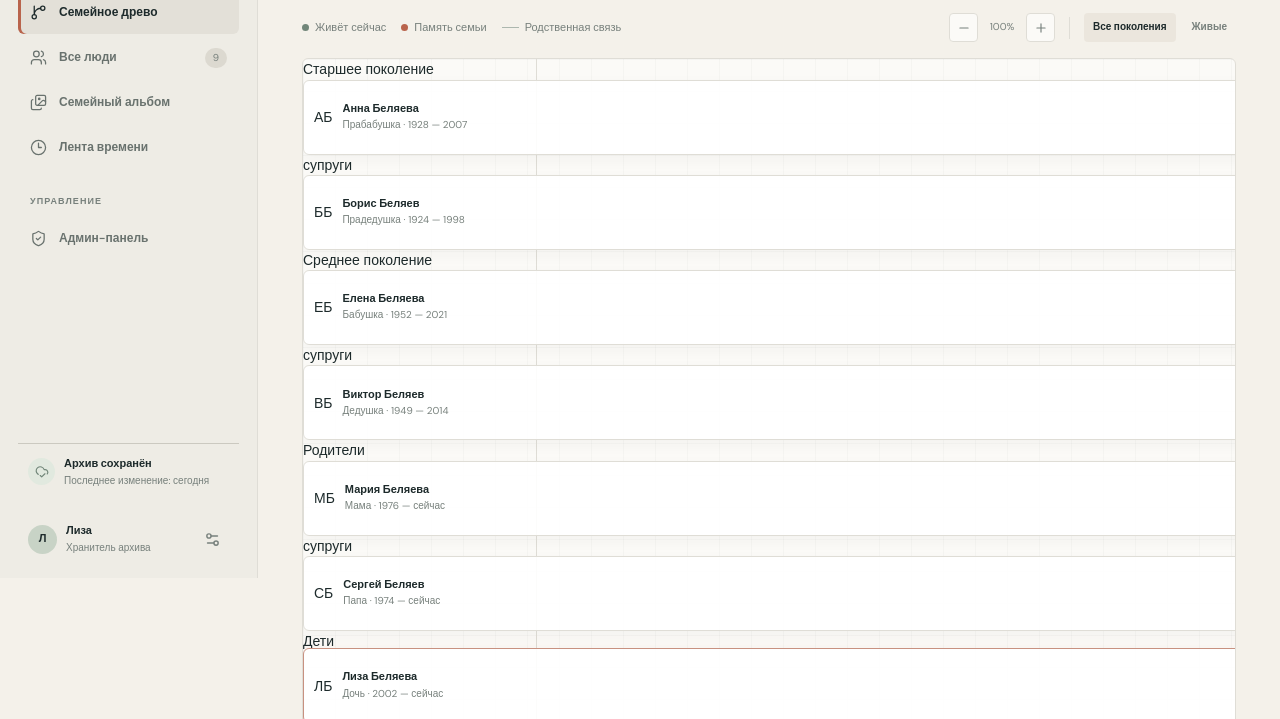
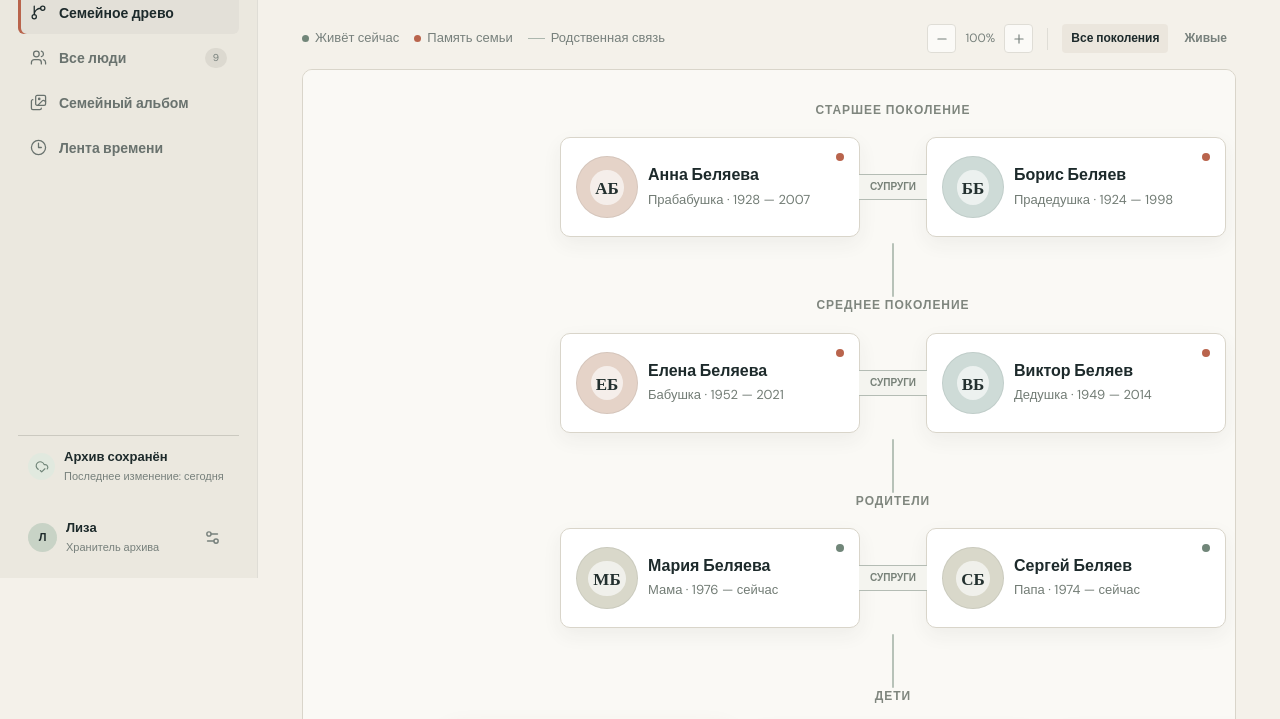
Before and after one commit to Gu-Master/Gu-Master.github.io, a plain HTML site: page index.html in a window 1280 px wide. Shown: the part 222-941 px from the top of the page. Drawn offline with nearby package versions, Linux system fonts and the light colour scheme.

Commit message:
Refresh family archive interface: styles.css

```diff
--- a/styles.css
+++ b/styles.css
@@ -2161,3 +2161,339 @@ kbd {
     padding-left: 22px;
   }
 }
+
+/* Public archive refresh: larger type, quieter surfaces, and a relationship tree
+   whose connectors live between generations instead of floating beside cards. */
+.admin-only,
+body:not(.admin-route) #view-admin {
+  display: none !important;
+}
+
+body.admin-route #view-tree,
+body.admin-route #view-people,
+body.admin-route #view-album,
+body.admin-route #view-timeline {
+  display: none !important;
+}
+
+body.admin-route #view-admin {
+  display: block !important;
+}
+
+body {
+  font-size: 15px;
+}
+
+.sidebar {
+  background: #ebe8df;
+}
+
+.nav-item span {
+  font-size: 14px;
+}
+
+.family-switcher-copy strong,
+.sidebar-user strong,
+.archive-health strong {
+  font-size: 13px;
+}
+
+.family-switcher-copy span,
+.sidebar-user span,
+.archive-health span {
+  font-size: 11px;
+}
+
+.search-box input,
+.filter-search input,
+.button {
+  font-size: 14px;
+}
+
+.page-heading h2 {
+  font-size: clamp(36px, 4vw, 52px);
+}
+
+.heading-copy {
+  font-size: 15px;
+}
+
+.tree-legend {
+  font-size: 13px;
+}
+
+.tree-filter,
+#zoom-label {
+  font-size: 12px;
+}
+
+.tree-canvas {
+  min-height: 770px;
+  overflow: auto;
+  border: 1px solid #d9d5ca;
+  border-radius: 10px;
+  background: #faf9f5;
+}
+
+.tree-canvas::before,
+.tree-canvas::after,
+.tree-lines,
+.generation-label {
+  display: none;
+}
+
+.tree-scale {
+  display: block;
+  width: 1180px;
+  height: auto;
+  min-height: 760px;
+  padding: 32px 42px 46px;
+  transform: scale(1);
+}
+
+.tree-generation-label {
+  margin: 0 auto 12px;
+  color: #7f867e;
+  font-size: 12px;
+  font-weight: 800;
+  letter-spacing: 0.08em;
+  text-align: center;
+  text-transform: uppercase;
+}
+
+.tree-level {
+  position: relative;
+  display: flex;
+  align-items: center;
+  justify-content: center;
+  gap: 24px;
+  min-height: 112px;
+}
+
+.tree-level-children {
+  gap: 20px;
+}
+
+.family-couple {
+  display: flex;
+  align-items: center;
+  gap: 0;
+}
+
+.couple-link {
+  z-index: 1;
+  display: grid;
+  width: 68px;
+  height: 26px;
+  place-items: center;
+  margin: 0 -1px;
+  border-top: 1px solid #b4bcb4;
+  border-bottom: 1px solid #b4bcb4;
+  color: #778178;
+  background: #f4f4ef;
+  font-size: 10px;
+  font-weight: 700;
+  text-transform: uppercase;
+}
+
+.tree-branch {
+  position: relative;
+  display: flex;
+  justify-content: center;
+  height: 54px;
+}
+
+.tree-branch::before {
+  position: absolute;
+  top: 0;
+  bottom: 0;
+  width: 2px;
+  border-radius: 2px;
+  background: #b7c2b8;
+  content: "";
+}
+
+.tree-branch span {
+  display: none;
+}
+
+.person-node {
+  width: 300px;
+  min-height: 100px;
+  padding: 15px;
+  border: 1px solid #d9d5ca;
+  border-radius: 10px;
+  background: #fff;
+  box-shadow: 0 7px 20px rgba(45, 53, 46, 0.06);
+}
+
+.tree-level-children .person-node {
+  width: 285px;
+}
+
+.person-node:hover,
+.person-node.active-node {
+  border-color: #c77d67;
+  box-shadow: 0 11px 26px rgba(137, 80, 62, 0.12);
+  transform: translateY(-2px);
+}
+
+.person-avatar {
+  display: grid;
+  width: 62px;
+  height: 62px;
+  flex: 0 0 auto;
+  place-items: center;
+  border-radius: 50%;
+  color: #23302f;
+  background-color: #dfe5dc;
+  background-position: center;
+  background-size: cover;
+  box-shadow: inset 0 0 0 1px rgba(29, 42, 43, 0.08);
+  font-family: "Playfair Display", serif;
+  font-size: 17px;
+  font-weight: 700;
+}
+
+.person-card-avatar {
+  width: 52px;
+  height: 52px;
+  font-size: 14px;
+}
+
+.admin-person-cell .person-avatar {
+  width: 38px;
+  height: 38px;
+  font-size: 11px;
+}
+
+.profile-avatar {
+  width: 142px;
+  height: 142px;
+  margin-bottom: 18px;
+  border: 5px solid rgba(255, 255, 255, 0.7);
+  font-size: 30px;
+}
+
+.person-avatar span {
+  padding: 5px;
+  border-radius: 50%;
+  background: rgba(255, 255, 255, 0.62);
+}
+
+.avatar-anna,
+.avatar-elena,
+.avatar-liza {
+  background-color: #e5d3c8;
+}
+
+.avatar-boris,
+.avatar-viktor,
+.avatar-ivan {
+  background-color: #cedbd7;
+}
+
+.avatar-maria,
+.avatar-sergey,
+.avatar-sofia {
+  background-color: #d9d8ca;
+}
+
+.person-node .node-copy {
+  gap: 6px;
+}
+
+.node-copy strong {
+  font-size: 16px;
+}
+
+.node-copy span {
+  color: #727c75;
+  font-size: 13px;
+}
+
+.node-status {
+  top: 15px;
+  right: 15px;
+  width: 8px;
+  height: 8px;
+}
+
+.node-tooltip {
+  width: 280px;
+  padding: 12px;
+  font-size: 12px;
+}
+
+.tree-footer {
+  padding-top: 22px;
+}
+
+.tree-stat > span:last-child,
+.tree-footer-note {
+  font-size: 12px;
+}
+
+.person-card-copy h3 {
+  font-size: 19px;
+}
+
+.person-card-copy p,
+.person-card-description,
+.status-label,
+.arrow-link {
+  font-size: 13px;
+}
+
+.person-card-description {
+  line-height: 1.5;
+}
+
+.profile-hero h3 {
+  font-size: 28px;
+}
+
+.profile-hero p,
+.profile-bio,
+.profile-moment p {
+  font-size: 14px;
+}
+
+.profile-detail-label,
+.field-label,
+.form-error {
+  font-size: 12px;
+}
+
+.admin-route-note {
+  display: block;
+  margin: 0 0 26px;
+  color: var(--muted);
+  font-size: 14px;
+}
+
+@media (max-width: 640px) {
+  .tree-scale {
+    width: 740px;
+    min-height: 760px;
+    padding: 26px 18px 40px;
+  }
+
+  .tree-level {
+    justify-content: flex-start;
+  }
+
+  .tree-level-children {
+    justify-content: flex-start;
+  }
+
+  .profile-avatar {
+    width: 112px;
+    height: 112px;
+  }
+
+  .person-node,
+  .tree-level-children .person-node {
+    width: 285px;
+  }
+}
```
